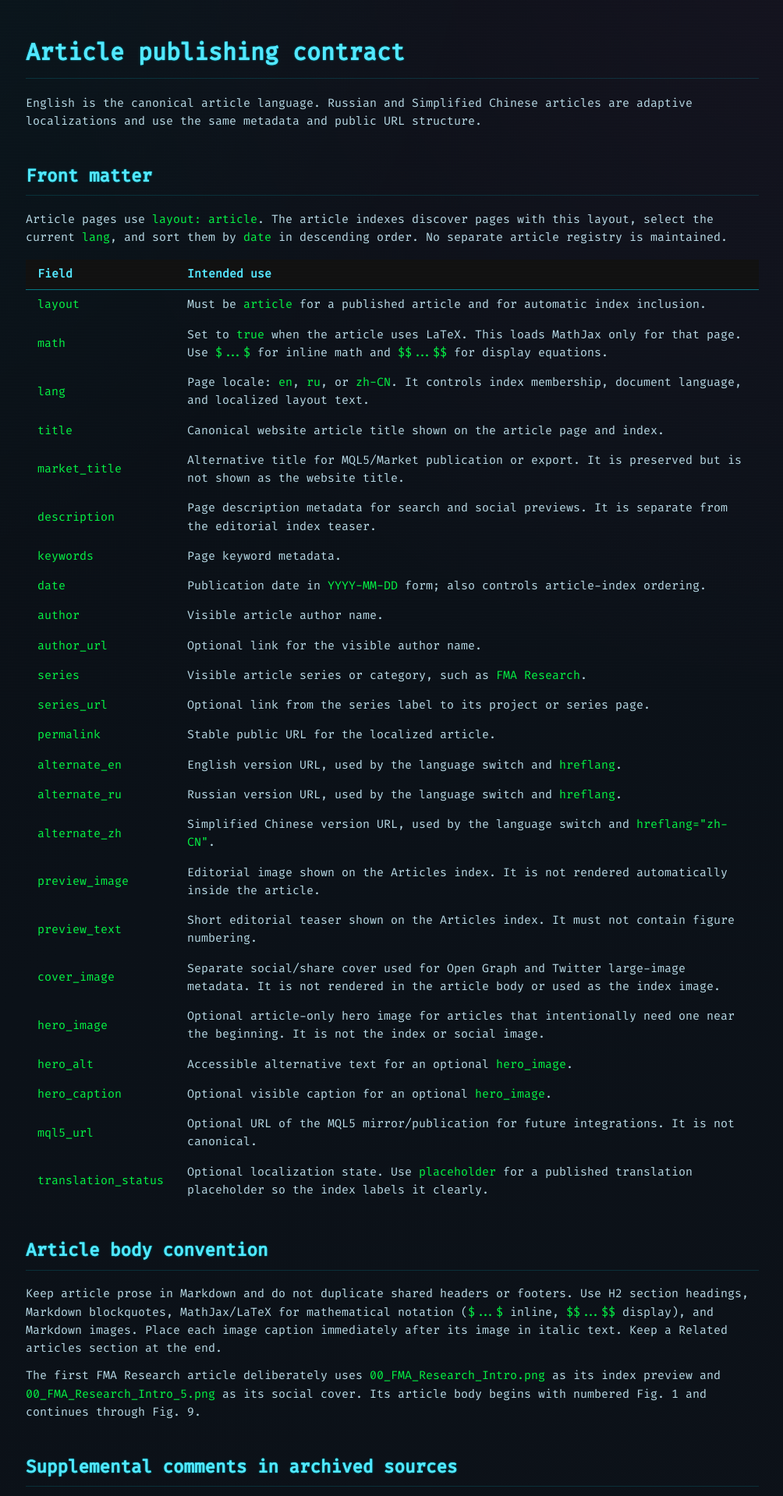
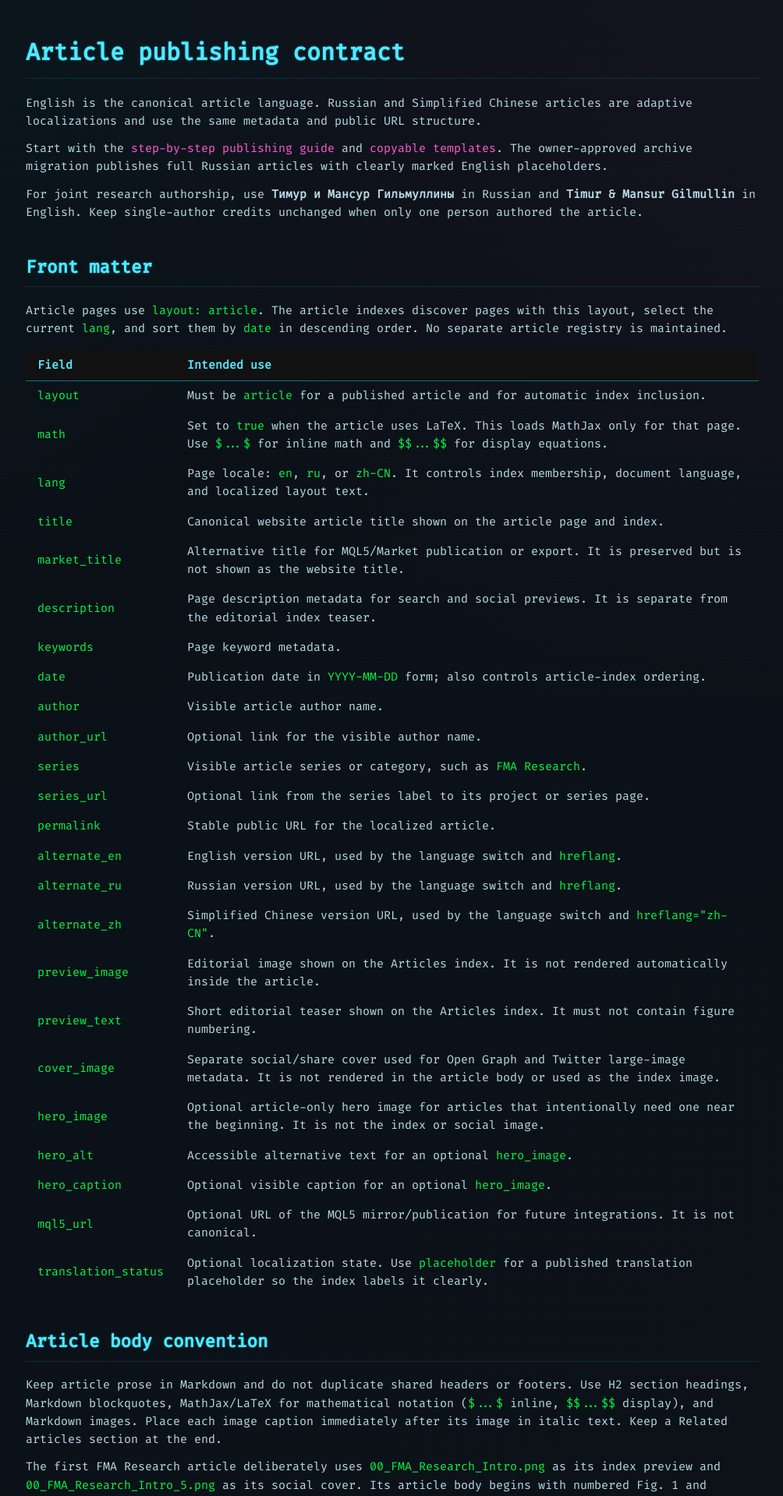
Before and after one commit to Fuzzy-Technologies/fuzzy-technologies.github.io, a Jekyll site: the page built from docs/ARTICLES.md, in a window 1280 px wide. Shown: the top 1919 px of the page at 78% size, without its empty margins (137-1141 px from the left). Built offline with Jekyll 4.4.1, drawn with Linux system fonts in a browser that asks for light colours; our own code applies the rules of GitHub Pages for plain Markdown files; Markdown is read by kramdown in place of the engine named in the settings.

Commit message:
Document article publishing and fix image preview sizing

```diff
--- a/_config.yml
+++ b/_config.yml
@@ -4,6 +4,8 @@ keywords: "Fuzzy Technologies, cybersecurity, AI agents, security engineering, a
 lang: "en"
 url: "https://fuzzy-technologies.github.io"
 baseurl: ""
+exclude:
+  - _templates
 markdown: CommonMarkGhPages
 commonmark:
   options: ["UNSAFE", "SMART", "FOOTNOTES"]
--- a/docs/ARTICLES.md
+++ b/docs/ARTICLES.md
@@ -1,6 +1,10 @@
 # Article publishing contract
 
 English is the canonical article language. Russian and Simplified Chinese articles are adaptive localizations and use the same metadata and public URL structure.
+
+Start with the [step-by-step publishing guide](ARTICLE_PUBLISHING.md) and [copyable templates](../_templates/articles/). The owner-approved archive migration publishes full Russian articles with clearly marked English placeholders.
+
+For joint research authorship, use **Тимур и Мансур Гильмуллины** in Russian and **Timur & Mansur Gilmullin** in English. Keep single-author credits unchanged when only one person authored the article.
 
 ## Front matter
 
--- a/static/main.js
+++ b/static/main.js
@@ -166,6 +166,26 @@
     let openingGlitchTimer = null;
     let openingGlitchRequest = 0;
 
+    function fitExpandedImage() {
+      const { naturalWidth, naturalHeight } = expandedImage;
+      if (!naturalWidth || !naturalHeight) return;
+
+      // Fit both axes, including upscaling small originals, without cropping.
+      const scale = Math.min(stage.clientWidth / naturalWidth, stage.clientHeight / naturalHeight);
+      const width = `${naturalWidth * scale}px`;
+      const height = `${naturalHeight * scale}px`;
+      expandedImage.style.width = width;
+      expandedImage.style.height = height;
+      openingGlitch.style.width = width;
+      openingGlitch.style.height = height;
+    }
+
+    expandedImage.addEventListener('load', fitExpandedImage);
+    const stageObserver = new ResizeObserver(() => {
+      if (lightbox.classList.contains('is-open')) fitExpandedImage();
+    });
+    stageObserver.observe(stage);
+
     function stopOpeningGlitch() {
       if (openingGlitchTimer) {
         window.clearTimeout(openingGlitchTimer);
@@ -203,6 +223,7 @@
       expandedImage.decode().catch(() => {}).then(() => {
         window.requestAnimationFrame(() => {
           if (request !== openingGlitchRequest || !lightbox.classList.contains('is-open')) return;
+          fitExpandedImage();
           playOpeningGlitch();
         });
       });
@@ -259,6 +280,7 @@
       lockScroll();
 
       window.requestAnimationFrame(() => {
+        fitExpandedImage();
         lightbox.classList.add('is-open');
         closeButton.focus({ preventScroll: true });
         queueOpeningGlitch();
--- a/static/style.css
+++ b/static/style.css
@@ -412,7 +412,10 @@ blockquote {
   position: fixed;
   z-index: 10000;
   inset: 0;
+  height: 100vh;
+  height: 100dvh;
   display: grid;
+  grid-template: minmax(0, 1fr) / minmax(0, 1fr);
   place-items: center;
   padding:
     max(1rem, env(safe-area-inset-top))
@@ -439,6 +442,7 @@ blockquote {
 
 .article-lightbox__stage {
   display: grid;
+  grid-template: minmax(0, 1fr) / minmax(0, 1fr);
   width: 100%;
   height: 100%;
   min-width: 0;
@@ -460,8 +464,8 @@ blockquote {
   grid-area: 1 / 1;
   width: auto;
   height: auto;
-  max-width: min(96vw, 100%);
-  max-height: min(92vh, 100%);
+  max-width: 100%;
+  max-height: 100%;
   object-fit: contain;
   border: 1px solid #55e7ff99;
   border-radius: 12px;
```
Also changed, not shown: DEVELOPMENT_PROTOCOL.md (+2 -0 lines), _templates/articles/article.en-placeholder.md (added, +26 -0 lines), _templates/articles/article.ru.md (added, +36 -0 lines), articles/2025-05-13-trading-algorithm-history.md (+1 -1 lines), docs/ARTICLE_PUBLISHING.md (added, +113 -0 lines), ru/articles/2025-05-13-trading-algorithm-history.md (+1 -1 lines), README.md.
